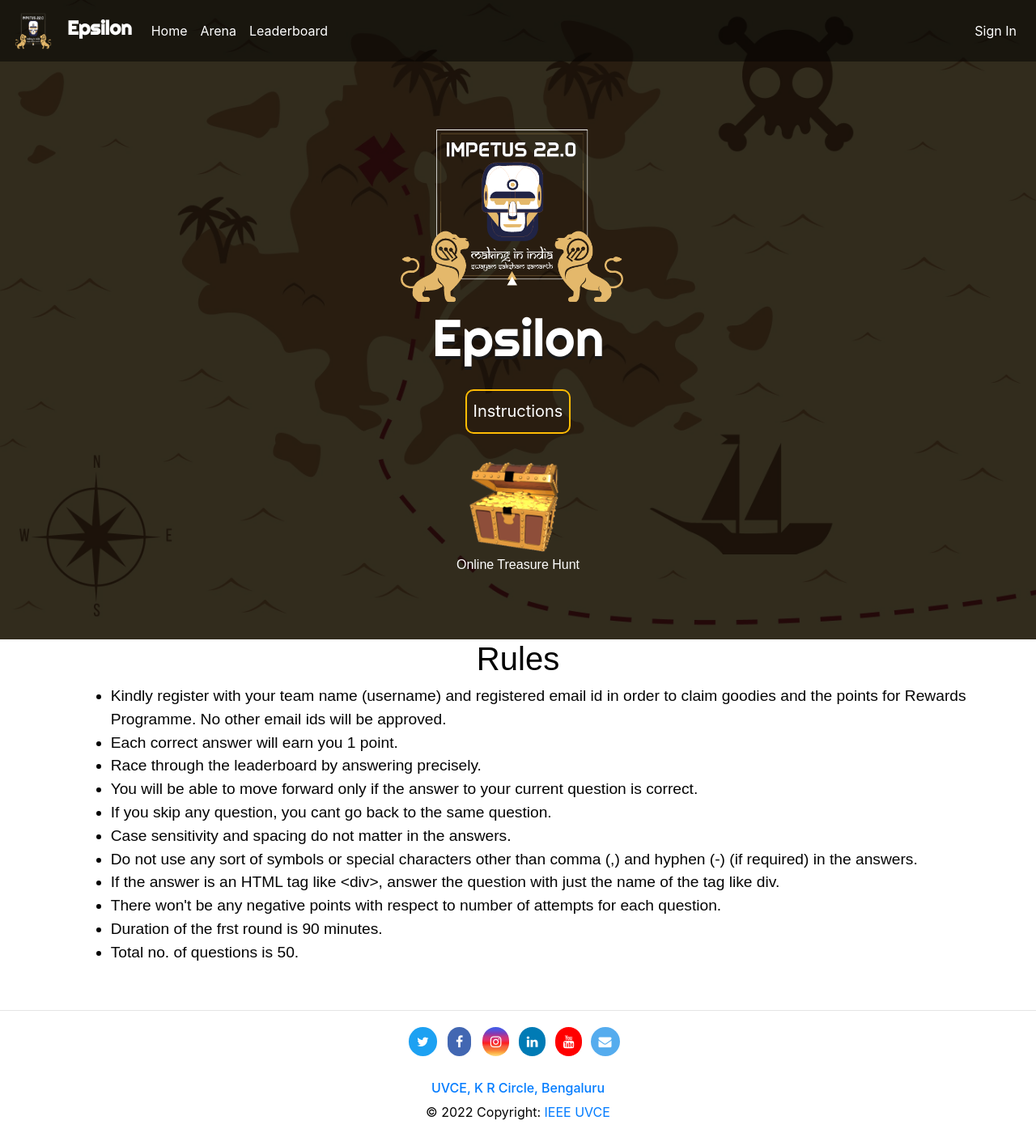
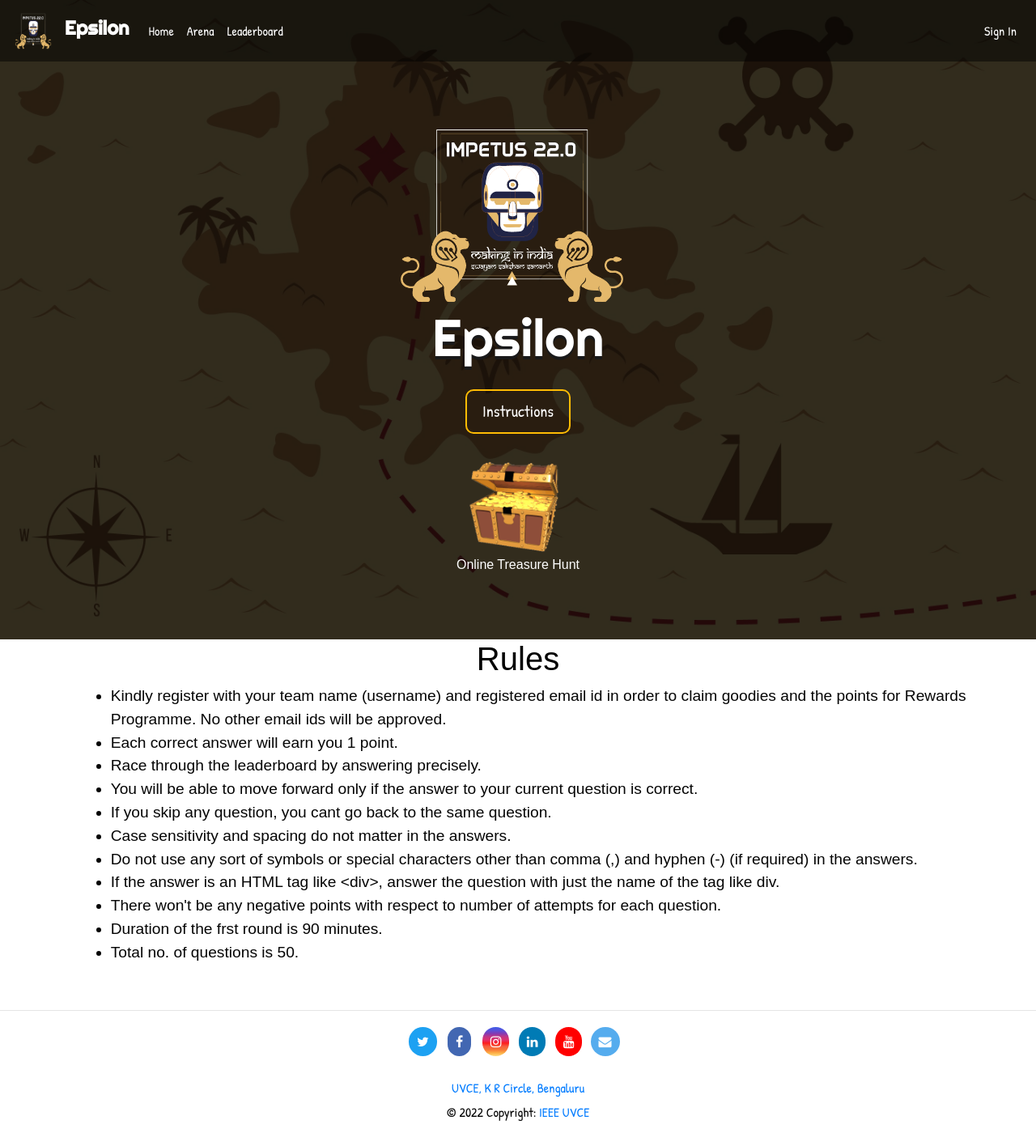
Before and after one commit to Nimitha-jagadeesha/Epsilonn-22, a Django app: page / in a window 1280 px wide. Shown: the whole page at 81% size. Run offline with Django 3.2, Linux system fonts and the light colour scheme; some libraries are stand-ins or nearby versions; some web fonts are replaced.

Commit message:
Update home.html

```diff
--- a/epsilon/templates/epsilon/home.html
+++ b/epsilon/templates/epsilon/home.html
@@ -31,6 +31,8 @@
     <script src="https://unpkg.com/aos@2.3.1/dist/aos.js"></script>
 
     <style>
+
+        @import url('https://fonts.googleapis.com/css2?family=Patrick+Hand&display=swap');
         body{
             scroll-behavior: smooth;
         }
@@ -138,6 +140,10 @@
             background-color: rgba(1,1,1,0);
             border-radius: 10px;
 
+        }
+        body
+        {
+            font-family: 'Patrick Hand', cursive;
         }
 
     </style>
```
